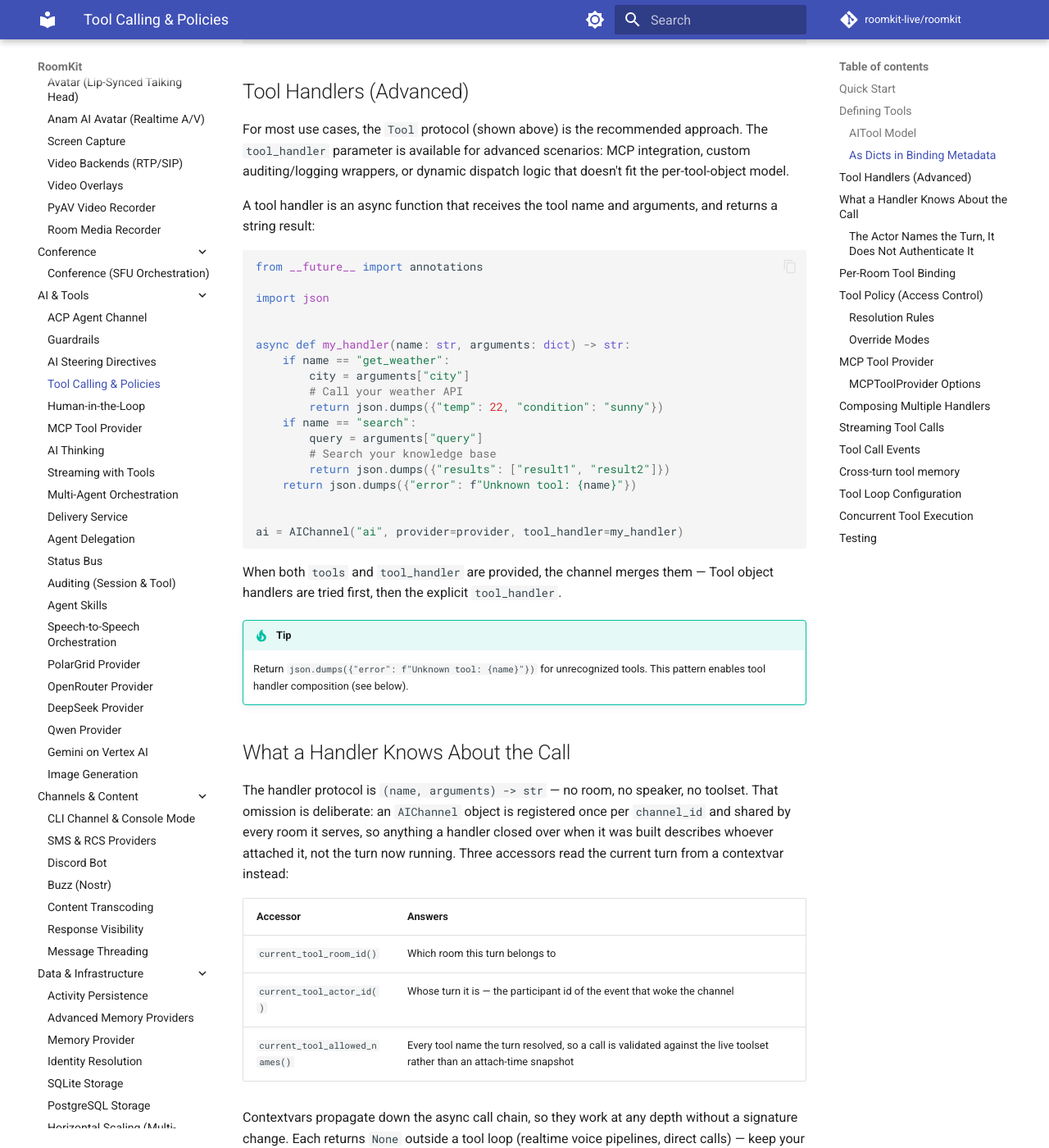
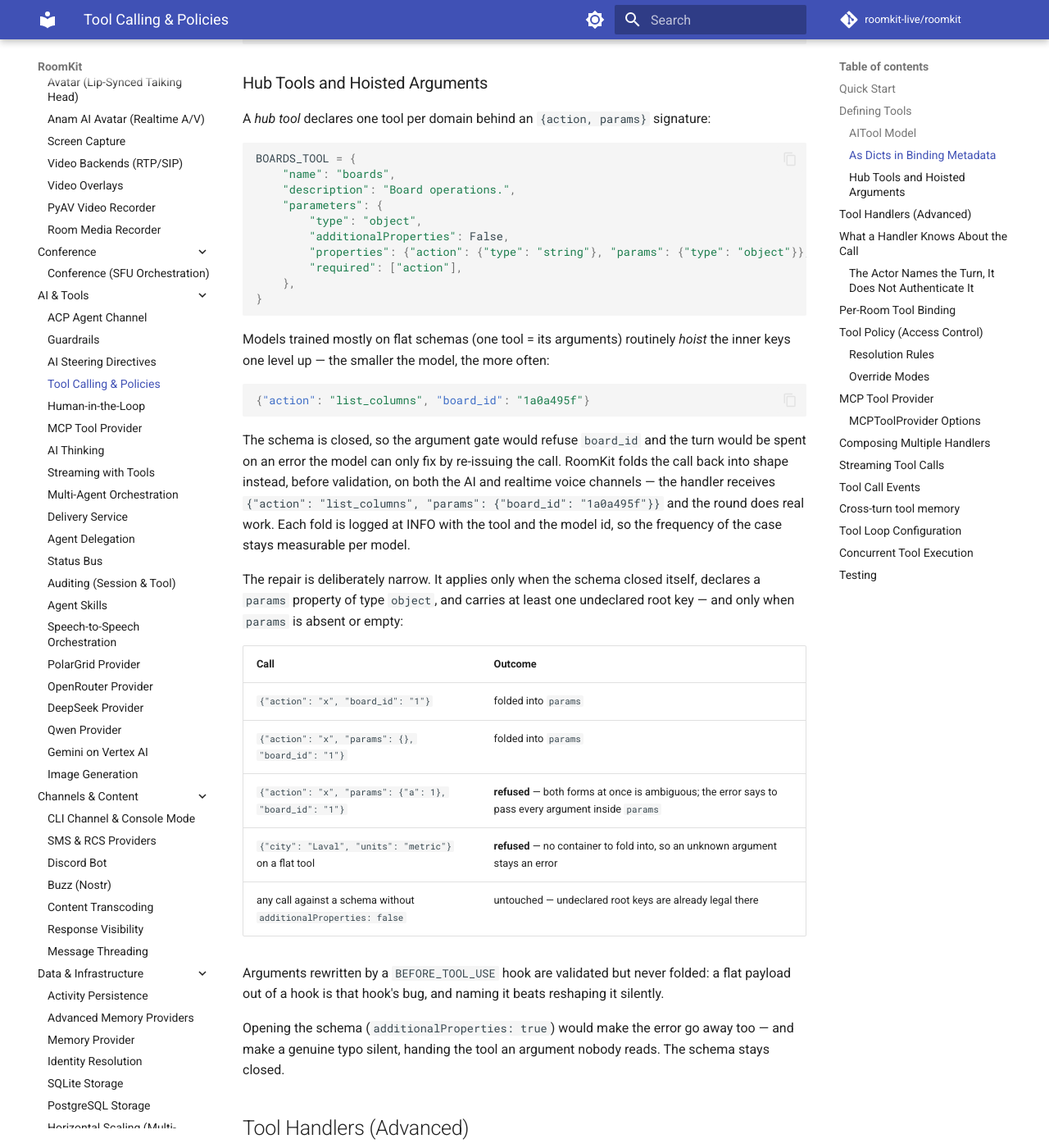
Before and after one commit to roomkit-live/roomkit-docs, an MkDocs documentation site: the page built from docs/guides/tool-calling.md, in a window 1280 px wide and 1400 px high, scrolled down 2023 px. Shown: the whole window at 82% size. Built offline with MkDocs 1.6.1 and Material for MkDocs 9.7.7, drawn with Linux system fonts in a browser that asks for light colours; comment, search, counter and statistics services are not loaded.

Commit message:
docs(tool-calling): document hub tools and hoisted-argument folding (RMK-129)

````diff
--- a/docs/guides/tool-calling.md
+++ b/docs/guides/tool-calling.md
@@ -87,6 +87,58 @@ await kit.attach_channel("room-1", "ai-assistant", metadata={
     ],
 })
 ```
+
+### Hub Tools and Hoisted Arguments
+
+A *hub tool* declares one tool per domain behind an `{action, params}` signature:
+
+```python
+BOARDS_TOOL = {
+    "name": "boards",
+    "description": "Board operations.",
+    "parameters": {
+        "type": "object",
+        "additionalProperties": False,
+        "properties": {"action": {"type": "string"}, "params": {"type": "object"}},
+        "required": ["action"],
+    },
+}
+```
+
+Models trained mostly on flat schemas (one tool = its arguments) routinely
+*hoist* the inner keys one level up — the smaller the model, the more often:
+
+```json
+{"action": "list_columns", "board_id": "1a0a495f"}
+```
+
+The schema is closed, so the argument gate would refuse `board_id` and the turn
+would be spent on an error the model can only fix by re-issuing the call.
+RoomKit folds the call back into shape instead, before validation, on both the
+AI and realtime voice channels — the handler receives
+`{"action": "list_columns", "params": {"board_id": "1a0a495f"}}` and the round
+does real work. Each fold is logged at INFO with the tool and the model id, so
+the frequency of the case stays measurable per model.
+
+The repair is deliberately narrow. It applies only when the schema closed
+itself, declares a `params` property of type `object`, and carries at least one
+undeclared root key — and only when `params` is absent or empty:
+
+| Call | Outcome |
+|------|---------|
+| `{"action": "x", "board_id": "1"}` | folded into `params` |
+| `{"action": "x", "params": {}, "board_id": "1"}` | folded into `params` |
+| `{"action": "x", "params": {"a": 1}, "board_id": "1"}` | **refused** — both forms at once is ambiguous; the error says to pass every argument inside `params` |
+| `{"city": "Laval", "units": "metric"}` on a flat tool | **refused** — no container to fold into, so an unknown argument stays an error |
+| any call against a schema without `additionalProperties: false` | untouched — undeclared root keys are already legal there |
+
+Arguments rewritten by a `BEFORE_TOOL_USE` hook are validated but never folded:
+a flat payload out of a hook is that hook's bug, and naming it beats reshaping
+it silently.
+
+Opening the schema (`additionalProperties: true`) would make the error go away
+too — and make a genuine typo silent, handing the tool an argument nobody
+reads. The schema stays closed.
 
 ## Tool Handlers (Advanced)
 
````
